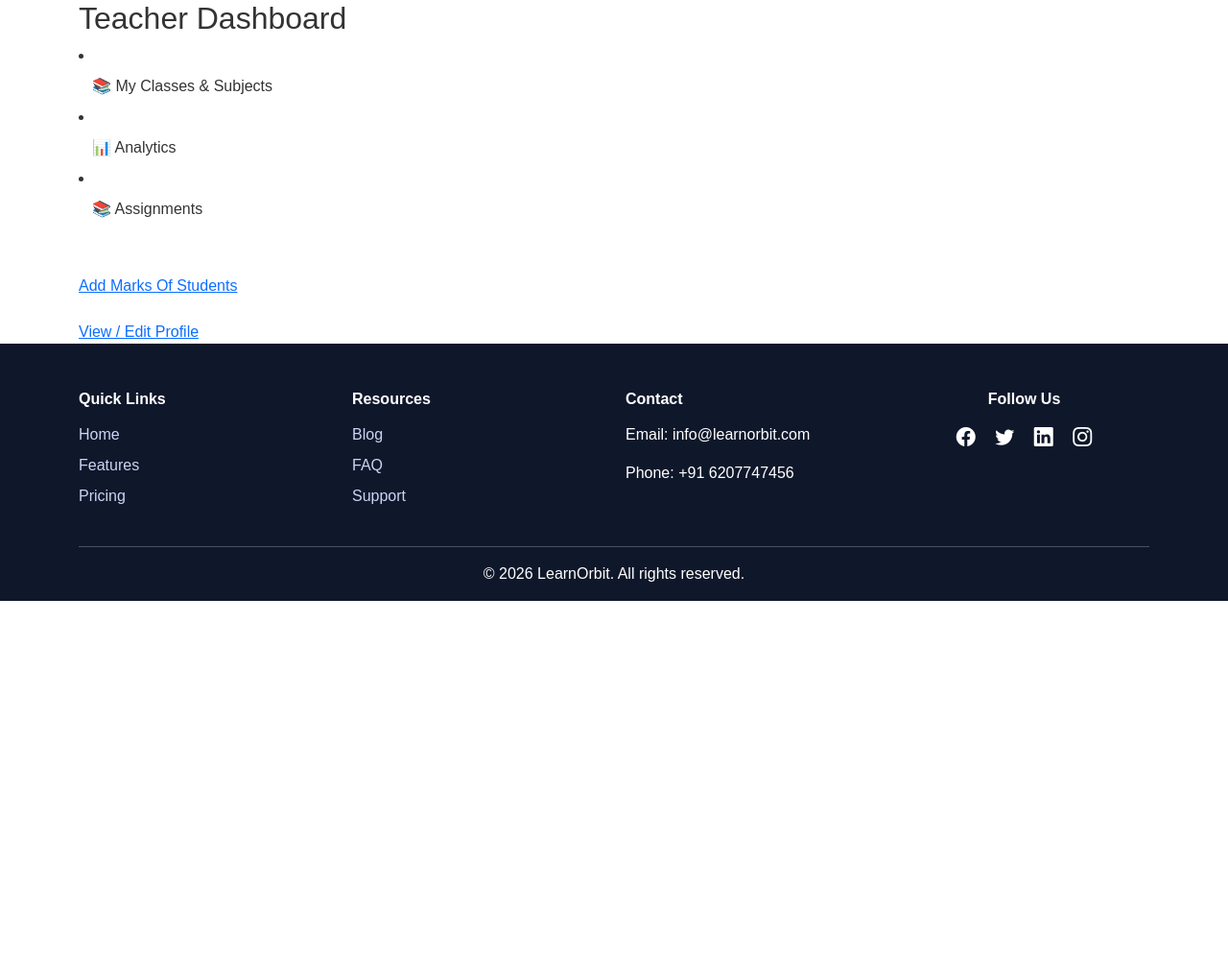
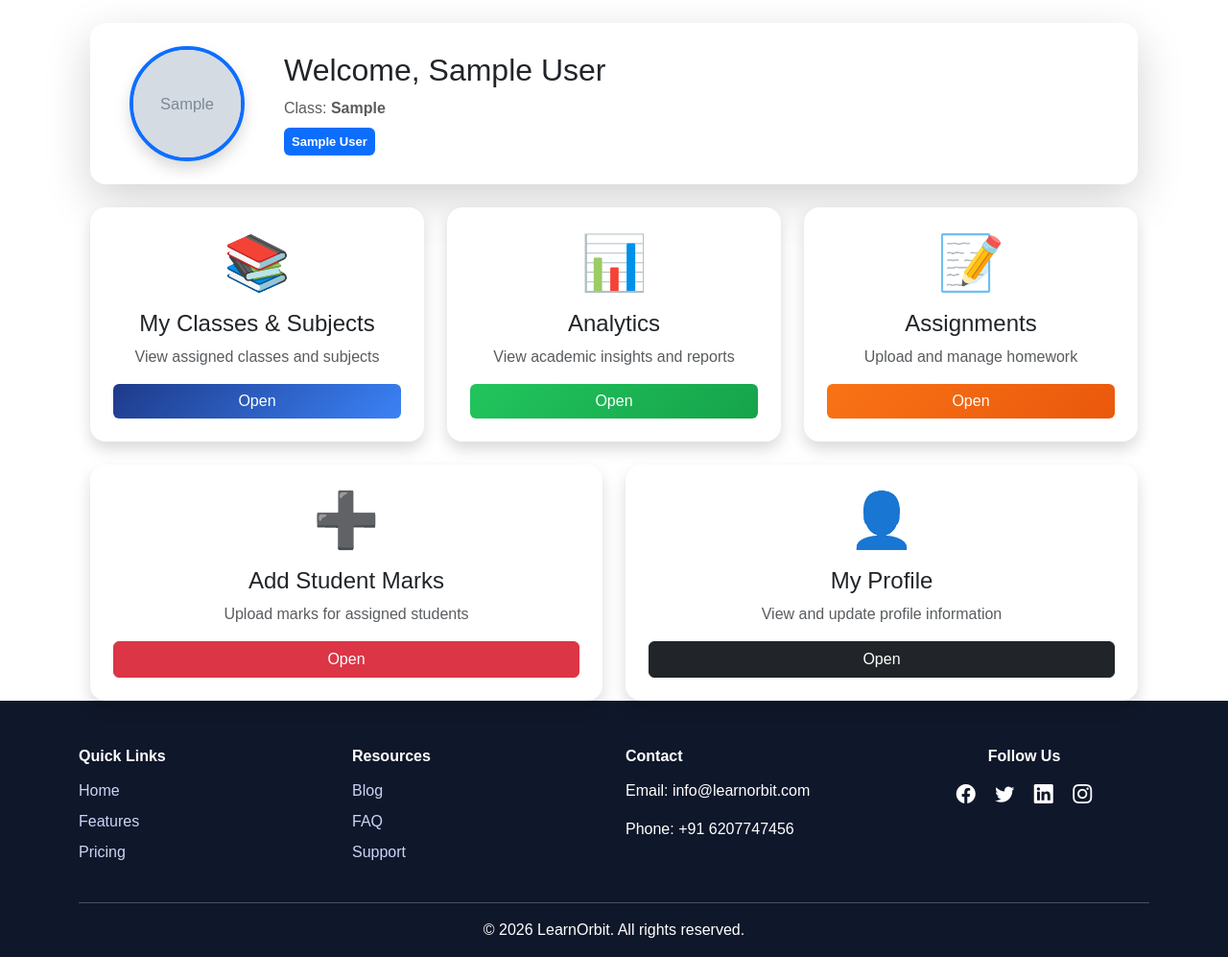
Before and after one commit to abhi1kr2/sms, a Flask app: page /teacher_dashboard in a window 1280 px wide. Shown: the part 47-1044 px from the top of the page at 96% size. Before the commit the page ends 673 px from the top, so only its background shows below. Run offline with Flask 3, Linux system fonts and the light colour scheme; the visitor is signed in with stand-in values (Sample User, id 1); tables that the repository leaves empty hold one stand-in row (values such as "Sample post"); grey boxes marked "Sample" are stand-in pictures; some libraries are stand-ins or nearby versions.

Commit message:
Code replace and updated for teacher dashboard -UI

```diff
--- a/app.py
+++ b/app.py
@@ -505,14 +505,39 @@ def teacher_login():
 
     return render_template("teacher_login.html")
 
-# Teacher dashboard Route... After success login below route will call
+
+
+
+#Code Start for Teacher dashboard Route... After success login below route will call
+
+
 @app.route("/teacher_dashboard")
 def teacher_dashboard():
 
     if "teacher_id" not in session:
         return redirect("/teacher_login")
 
-    return render_template("teacher_dashboard.html")
+    conn = get_db()
+    cursor = conn.cursor()
+
+    cursor.execute("""
+        SELECT *
+        FROM teachers
+        WHERE tchr_id=%s
+    """, (session["teacher_id"],))
+
+    teacher = cursor.fetchone()
+
+    conn.close()
+
+    return render_template(
+        "teacher_dashboard.html",
+        teacher=teacher
+    )
+
+
+
+#Code End for Teacher dashboard Route... After success login below route will call
 
 
 #Update Teacher Profile:
--- a/templates/teacher_dashboard.html
+++ b/templates/teacher_dashboard.html
@@ -1,27 +1,223 @@
 {% extends 'teacher_base.html' %}
 
 {% block content %}
-<h2>Teacher Dashboard</h2>
 
+<div class="container mt-4">
 
-<li class="nav-item">
-    <a class="nav-link" href="/teacher_my_details">
-        📚 My Classes & Subjects
-    </a>
-</li>
-<li class="nav-item">
-    <a class="nav-link" href="/teacher_analytics">
-        📊 Analytics
-    </a>
-</li>
-<li class="nav-item">
-    <a class="nav-link" href="/teacher_assignments">
-        📚 Assignments
-    </a>
-</li>
-<br><br>
+    <!-- WELCOME CARD -->
 
-<a href="/teacher_add_marks">Add Marks Of Students</a> <br><br>
-<a href="/teacher_profile">View / Edit Profile</a>
+    <div class="card shadow-lg border-0 rounded-4 p-4 mb-4">
+
+        <div class="row align-items-center">
+
+            <!-- IMAGE -->
+
+            <div class="col-md-2 text-center">
+
+                {% if teacher.tchr_img %}
+
+                <img src="{{ url_for('static', filename='uploads/teachers/' + teacher.tchr_img) }}"
+                    class="rounded-circle shadow"
+                    width="120"
+                    height="120"
+                    style="object-fit:cover; border:4px solid #0d6efd;">
+
+                {% else %}
+
+                <img src="https://cdn-icons-png.flaticon.com/512/3135/3135715.png"
+                    class="rounded-circle shadow"
+                    width="120">
+
+                {% endif %}
+
+            </div>
+
+            <!-- DETAILS -->
+
+            <div class="col-md-10">
+
+                <h2>
+                    Welcome,
+                    {{ teacher.first_name }}
+                    {{ teacher.last_name }}
+                </h2>
+
+                <p class="text-muted mb-2">
+
+                    Class:
+                    <strong>{{ teacher.class }}</strong>
+
+                </p>
+
+                <div>
+
+                    {% for sub in teacher.subject.split(',') %}
+
+                    <span class="badge bg-primary p-2 me-2">
+                        {{ sub }}
+                    </span>
+
+                    {% endfor %}
+
+                </div>
+
+            </div>
+
+        </div>
+
+    </div>
+
+    <!-- DASHBOARD CARDS -->
+
+    <div class="row g-4">
+
+        <!-- MY DETAILS -->
+
+        <div class="col-md-4">
+
+            <div class="card shadow border-0 rounded-4 h-100 text-center p-4">
+
+                <div class="display-4 mb-3">
+                    📚
+                </div>
+
+                <h4>
+                    My Classes & Subjects
+                </h4>
+
+                <p class="text-muted">
+                    View assigned classes and subjects
+                </p>
+
+                <a href="/teacher_my_details"
+                class="btn btn-primary">
+
+                    Open
+
+                </a>
+
+            </div>
+
+        </div>
+
+        <!-- ANALYTICS -->
+
+        <div class="col-md-4">
+
+            <div class="card shadow border-0 rounded-4 h-100 text-center p-4">
+
+                <div class="display-4 mb-3">
+                    📊
+                </div>
+
+                <h4>
+                    Analytics
+                </h4>
+
+                <p class="text-muted">
+                    View academic insights and reports
+                </p>
+
+                <a href="/teacher_analytics"
+                class="btn btn-success">
+
+                    Open
+
+                </a>
+
+            </div>
+
+        </div>
+
+        <!-- ASSIGNMENTS -->
+
+        <div class="col-md-4">
+
+            <div class="card shadow border-0 rounded-4 h-100 text-center p-4">
+
+                <div class="display-4 mb-3">
+                    📝
+                </div>
+
+                <h4>
+                    Assignments
+                </h4>
+
+                <p class="text-muted">
+                    Upload and manage homework
+                </p>
+
+                <a href="/teacher_assignments"
+                class="btn btn-warning">
+
+                    Open
+
+                </a>
+
+            </div>
+
+        </div>
+
+        <!-- ADD MARKS -->
+
+        <div class="col-md-6">
+
+            <div class="card shadow border-0 rounded-4 h-100 text-center p-4">
+
+                <div class="display-4 mb-3">
+                    ➕
+                </div>
+
+                <h4>
+                    Add Student Marks
+                </h4>
+
+                <p class="text-muted">
+                    Upload marks for assigned students
+                </p>
+
+                <a href="/teacher_add_marks"
+                class="btn btn-danger">
+
+                    Open
+
+                </a>
+
+            </div>
+
+        </div>
+
+        <!-- PROFILE -->
+
+        <div class="col-md-6">
+
+            <div class="card shadow border-0 rounded-4 h-100 text-center p-4">
+
+                <div class="display-4 mb-3">
+                    👤
+                </div>
+
+                <h4>
+                    My Profile
+                </h4>
+
+                <p class="text-muted">
+                    View and update profile information
+                </p>
+
+                <a href="/teacher_profile"
+                class="btn btn-dark">
+
+                    Open
+
+                </a>
+
+            </div>
+
+        </div>
+
+    </div>
+
+</div>
 
 {% endblock %}
```
